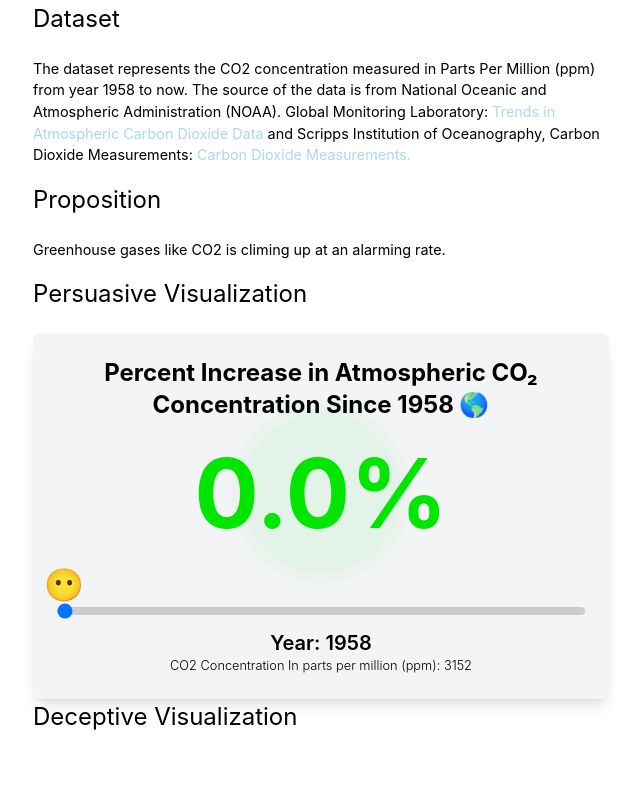
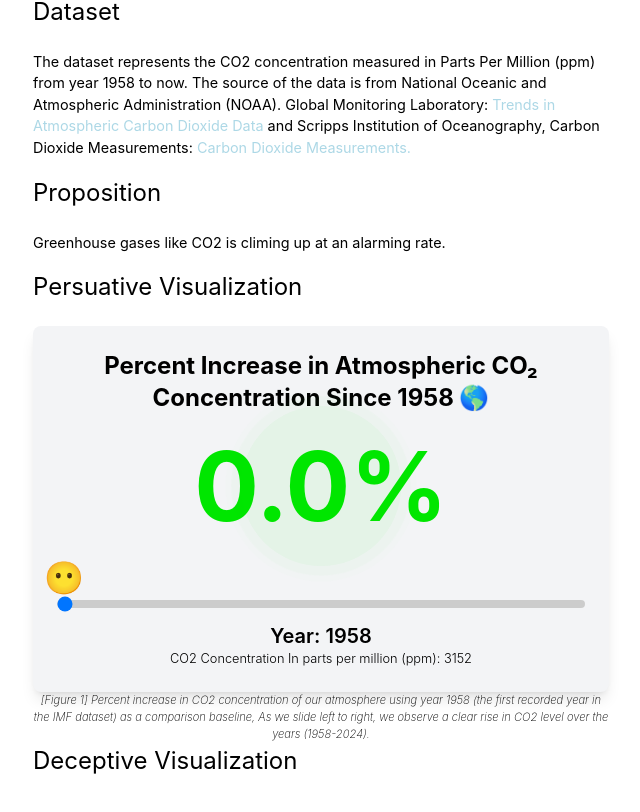
Before and after one commit to tylenode/vis-a4, a Next.js app: page / in a window 1280 px wide. Shown: the part 224-1036 px from the top of the page, without its empty margins (319-959 px from the left). Built offline with nearby package versions, Linux system fonts and the light colour scheme.

Commit message:
Add caption

```diff
--- a/app/global.css
+++ b/app/global.css
@@ -151,7 +151,11 @@ table {
 
 /* New CSS */
 .text {
-  font-weight: 200
+  font-weight: 250;
+  font-size: 0.7rem;
+  display: flex;
+  text-align: center;
+  font-style: italic;
 }
 
 .normal {
--- a/app/page.tsx
+++ b/app/page.tsx
@@ -1,7 +1,6 @@
 import Image from 'next/image'
 
 // Assets
-import StepChart from './components/stepChart';
 import CO2Slider from './components/co2Slider';
 
 export default function Page() {
@@ -45,10 +44,15 @@ export default function Page() {
       </p>
 
       <div className="big">
-        Persuasive Visualization
+        Persuative Visualization
       </div>
       <hr className="solid-line"></hr>
       <CO2Slider></CO2Slider>
+      <figcaption className="text">
+        [Figure 1]
+        Percent increase in CO2 concentration of our atmosphere using year 1958 (the first recorded year in the IMF dataset) as a comparison baseline,
+        As we slide left to right, we observe a clear rise in CO2 level over the years (1958-2024).
+      </figcaption>
 
       <div className="big">
         Deceptive Visualization
```
